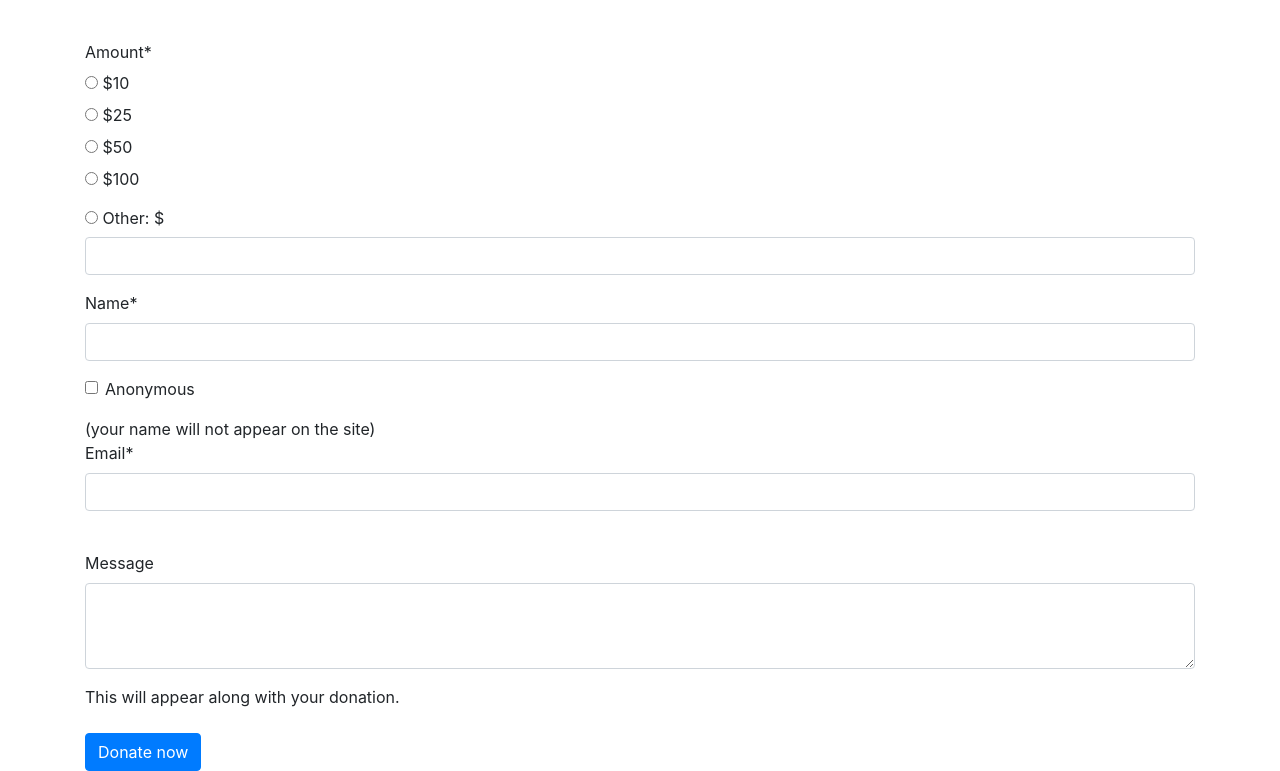
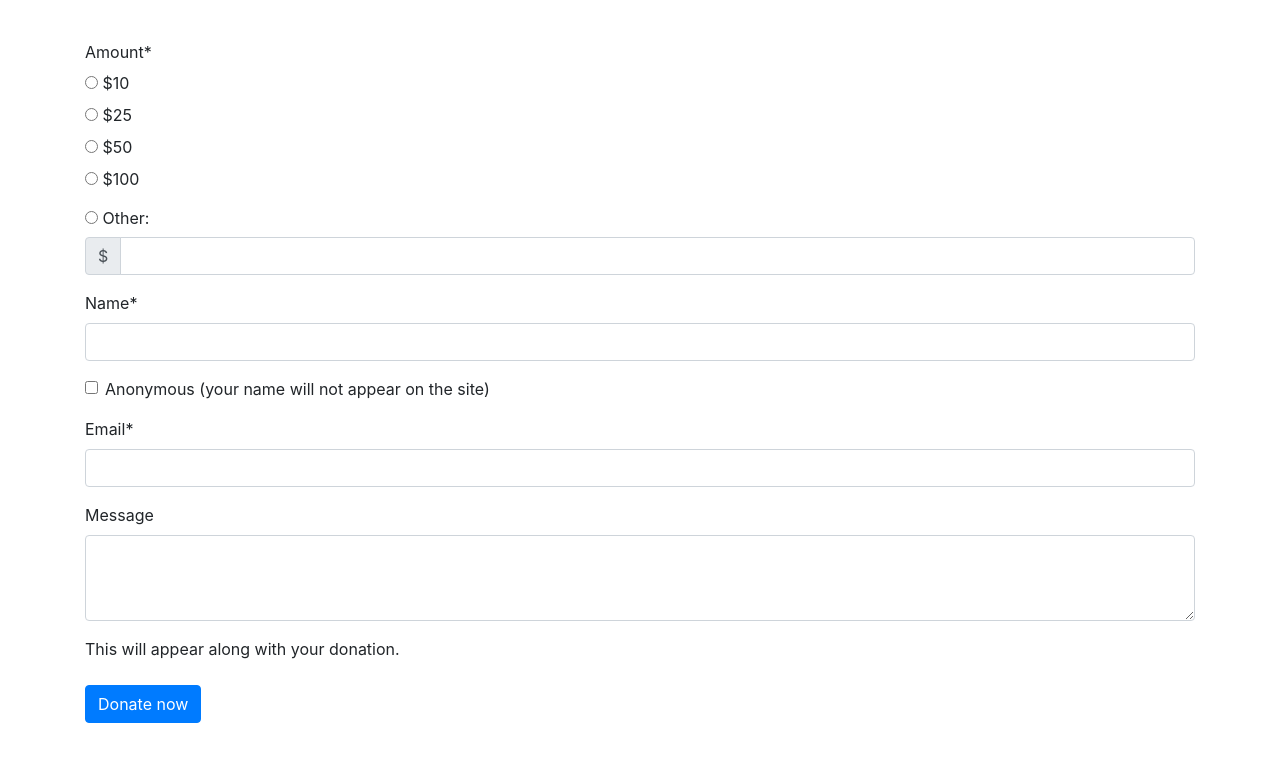
Before and after one commit to dominikszopa/fundraising-website, a Django app: template team_fundraising/templates/team_fundraising/donation.html in a window 1280 px wide. Shown: the part 33-804 px from the top of the page. After the commit the page ends 756 px from the top, so only its background shows below. Run offline with Django 3.2, Linux system fonts and the light colour scheme; the template is opened without the code that fills it: values that come from a table or form of the project are taken from there, others are empty; some libraries are stand-ins or nearby versions.

Commit message:
Cleaned up donation form a bit

```diff
--- a/team_fundraising/templates/team_fundraising/donation.html
+++ b/team_fundraising/templates/team_fundraising/donation.html
@@ -31,21 +31,29 @@
         <div>
             <input type="radio" class="radio" id="other" name="amount" value="other">
             <label for="other" class="col-form-label">Other:</label>
-            $<input type="number" min="0" step="0.01" class="form-control" id="other" name="other_amount" size="10">
+            <div class="input-group">
+                <div class="input-group-prepend">
+                  <span class="input-group-text" id="inputGroupPrepend">$</span>
+                </div>
+                <input type="number" min="0" step="0.01" class="form-control" id="other" name="other_amount" size="10">
+            </div>
         </div>
     </div>
 
     <div>
         {{ form.name|as_crispy_field }}
     </div>
-    <div>
-        {{ form.anonymous|as_crispy_field }}
-        (your name will not appear on the site)
+    <div class="form-group">
+        <div id="div_id_anonymous" class="form-check">
+            <label for="id_anonymous" class="form-check-label">
+                <input type="checkbox" name="anonymous" class="checkboxinput form-check-input" id="id_anonymous">
+                Anonymous (your name will not appear on the site)
+            </label>
+        </div>
     </div>
     <div>
         {{ form.email|as_crispy_field }}
     </div>
-    <br/>
     <div>
         {{ form.message|as_crispy_field }}
         This will appear along with your donation.
```
Also changed, not shown: 1 other file.
